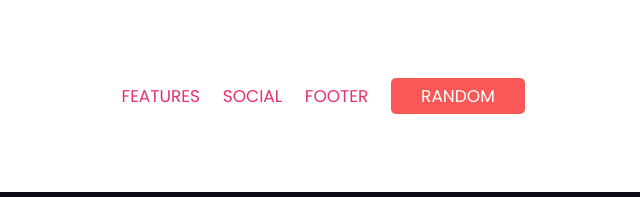
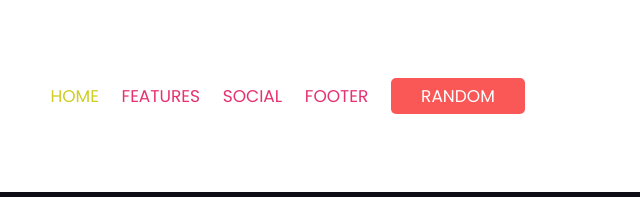
Before and after one commit to michalomegalul/mywebfinalversio, a plain HTML site: page index.html in a window 1280 px wide. In both pictures the pointer is over the link "HOME". Shown: the top 197 px of the page, 640-1280 px from the left. Drawn offline with Linux system fonts and the light colour scheme.

Commit message:
Update style.css

```diff
--- a/css/style.css
+++ b/css/style.css
@@ -106,7 +106,7 @@ html {
 }
 
 .header .navbar a:hover {
-    color: #fffffe;
+    color: #cece26;
 }
 
 .header .navbar .btn {
```
